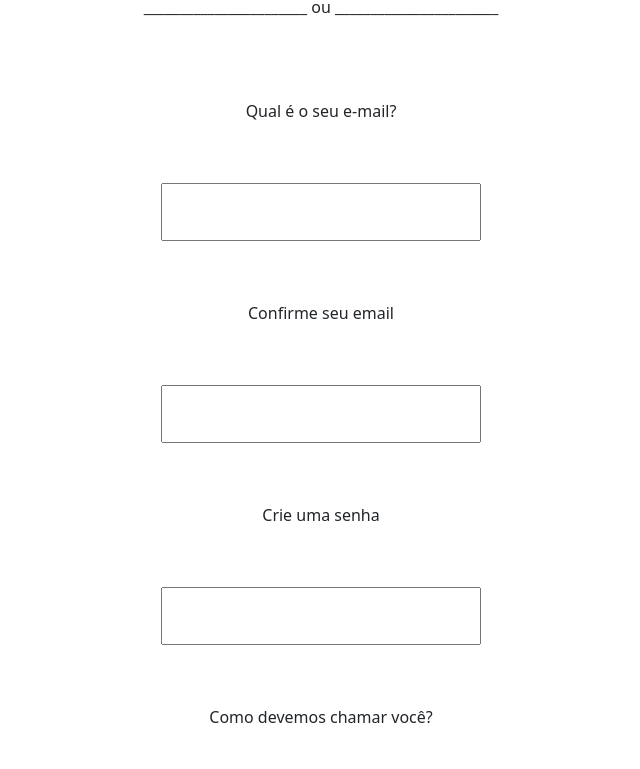
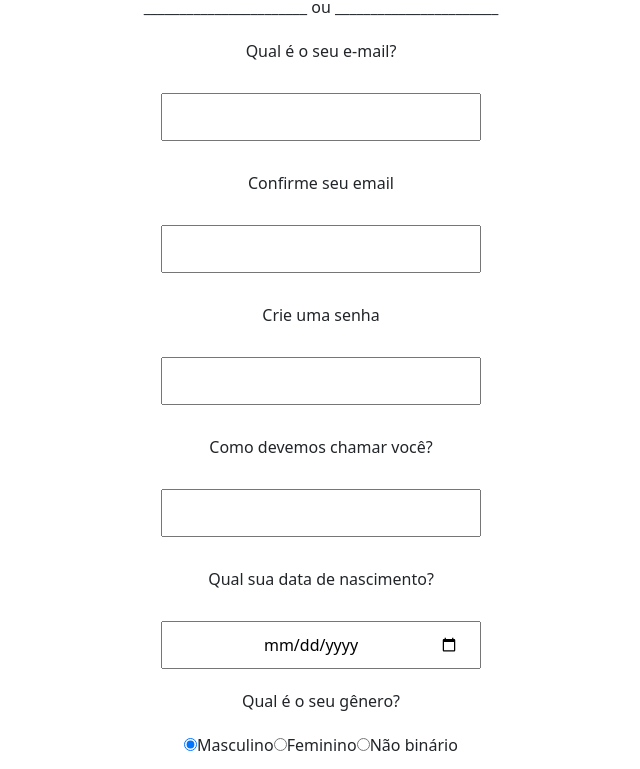
Before and after one commit to Guttemberg95/Projeto_react, a React (Create React App) app: page /Cadastro in a window 1280 px wide. Shown: the part 371-1140 px from the top of the page, without its empty margins (319-959 px from the left). Built offline with nearby package versions, Linux system fonts and the light colour scheme.

Commit message:
quinto commit

```diff
--- a/src/componentes/Cadastro.js
+++ b/src/componentes/Cadastro.js
@@ -3,19 +3,19 @@ import usuario from "./Usuario";
 
 function Cadastro() {
     const [email, setEmail] = useState('');
-    const [error, setError] = useState('{}');
+    const [error, setError] = useState({email: ''});
     const [confirmacaoEmail, setConfirmacaoEmail] = useState('');
     const [senha, setSenha] = useState('');
     const [user, setUser] = useState('');
     const [data, setData] = useState('');
     const [sexo, setSexo] = useState('Masculino');
-    let validaEmail;
 
     function handleSubmit(e) {
         e.preventDefault();
 
-        if (email != confirmacaoEmail) {
-            validaEmail = "Os endereços de email informado não conferem!"
+        if (email !== confirmacaoEmail) {
+            setError ( { email: 'Os endereços de emails informados não conferem!' } )
+            return;
         }
 
         usuario.push({
@@ -28,10 +28,25 @@ function Cadastro() {
         });
 
         console.log(usuario);
-        console.log(validaEmail);
+        limpar();
+    }
+
+    function limpar() {
+        setEmail('');
+        setConfirmacaoEmail('');
+        setSenha('');
+        setUser('');
+        setData('');
+        setSexo('Masculino');
+        setError({email: ''});
     }
 
     return (
+        <>
+            {error.email && (<div className='alert alert-danger' role="alert">
+                {error.email}
+            </div>)}
+
         <div>
             <img src="./img/Spotify-Black-Logo.wine.svg" alt="" className="logo" />
 
@@ -65,13 +80,13 @@ function Cadastro() {
                     <p>Qual é o seu gênero?</p>
 
                     <label for="radio-masculino"><input type="radio" name="sexo" value="Masculino"
-                        id="radio-masculino" checked={sexo == 'Masculino'} onClick={(e) => setSexo('Masculino')} />Masculino</label>
+                        id="radio-masculino" checked={sexo === 'Masculino'} onClick={(e) => setSexo('Masculino')} />Masculino</label>
 
                     <label for="radio-feminino"><input type="radio" name="sexo" value="Feminino"
-                        id="radio-feminino" checked={sexo == 'Feminino'} onClick={(e) => setSexo('Feminino')} />Feminino</label>
+                        id="radio-feminino" checked={sexo === 'Feminino'} onClick={(e) => setSexo('Feminino')} />Feminino</label>
 
                     <label for="radio-nao-binario"><input type="radio" name="sexo" value="Nao binario"
-                        id="radio-nao-binario" checked={sexo == 'Nao binario'} onClick={(e) => setSexo('Nao binario')} />Não binário</label>
+                        id="radio-nao-binario" checked={sexo === 'Nao binario'} onClick={(e) => setSexo('Nao binario')} />Não binário</label>
 
                 </div>
 
@@ -95,6 +110,7 @@ function Cadastro() {
                 href="https://accounts.spotify.com/pt-BR/login?continue=https:%2F%2Fwww.spotify.com%2Faccount%2Foverview%2F&_ga=2.267274440.790420978.1629205849-1991266309.1629205849"
                 className="login">Faça login.</a></h3>
         </div>
+        </>
     )
 };
 
--- a/src/componentes/ListarPlaylists.js
+++ b/src/componentes/ListarPlaylists.js
@@ -9,7 +9,7 @@ function ListarPlaylists() {
         return (
             <div className="card" style={{ width: '300px', height: '300px'}}>
             <Link to={`/Playlists/${p.id} `}>
-                <img src={p.capa} className="card-img-top" style={{ width: '250px', height: '250px'}} />
+                <img src={p.capa} className="card-img-top" style={{ width: '250px', height: '250px',borderRadius:'350px', boxShadow:'0 4px 8px 0 rgba(0, 0, 0, 0.2), 0 6px 20px 0 rgba(0, 0, 0, 0.19)'}} />
                 <div className="card-body">
                     <h5 className="card-title">{p.nome}</h5>
                 </div>
--- a/src/css/cadastro.css
+++ b/src/css/cadastro.css
@@ -15,6 +15,7 @@ h2 {
     text-align: center;
     font-size: 35px;
     white-space: pre;
+    padding-bottom: 30px;
 }
 
 .btn-facebook {
@@ -35,11 +36,11 @@ main {
 
 form {
     text-align: center;
-    margin-top: 40px 0;
+    margin-top: 20px 0;
 }
 
 form label, form p {
-    margin: 40px 0;
+    margin: 10px 0;
 }
 
 .input-padrao {
@@ -49,7 +50,7 @@ form label, form p {
     margin-right: auto;
     margin-bottom: 20px;
     margin-top: 20px;
-    padding: 15px 20px;
+    padding: 10px 20px;
     width: 25%;
 }
 
```
